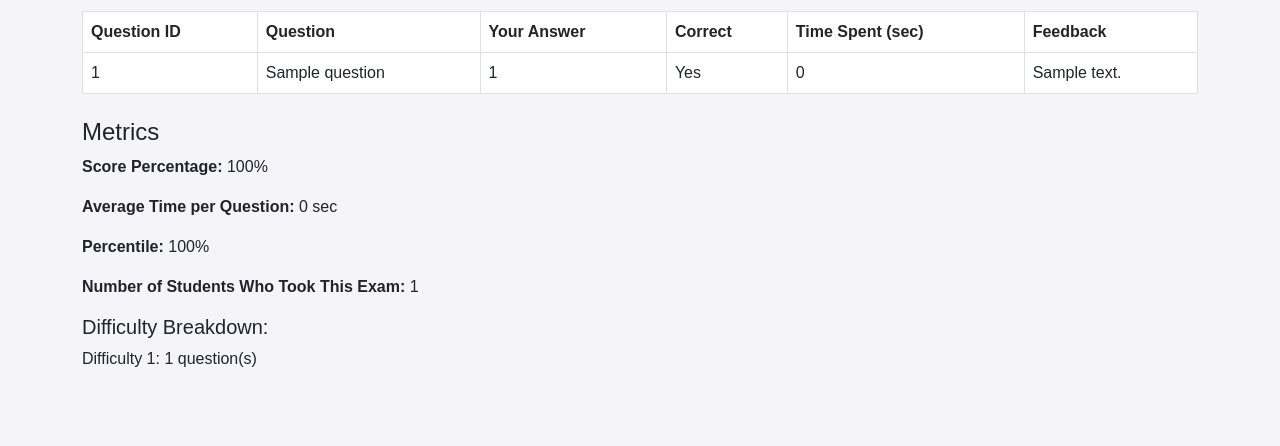
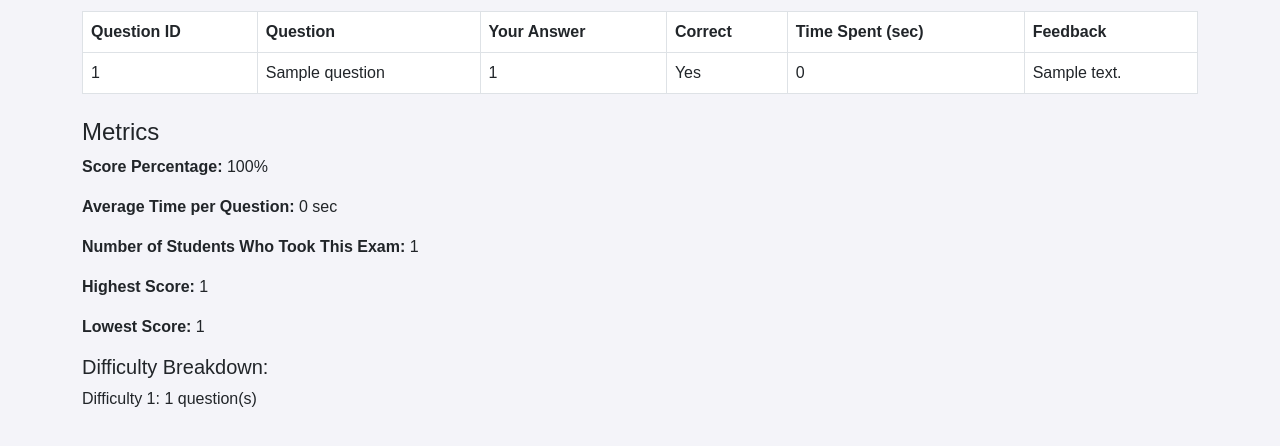
Before and after one commit to aryanthepain/DBMS_lab, a PHP site: page /pages/evaluation.php in a window 1280 px wide. Shown: the part 255-701 px from the top of the page. Run offline with PHP 8.4, Linux system fonts and the light colour scheme; the visitor is signed in with stand-in values (Sample User, id 1); tables that the repository leaves empty hold one stand-in row (values such as "Sample post").

Commit message:
more metrics

```diff
--- a/pages/evaluation.php
+++ b/pages/evaluation.php
@@ -9,18 +9,14 @@ if (!isset($_SESSION['roll'])) {
 }
 $roll = $_SESSION['roll'];
 
-// Retrieve all completed exam bookings for this student.
+// Retrieve completed exam bookings for this student.
 $stmt = $pdo->prepare("SELECT booking_ID, Exam_ID FROM takes_exam WHERE Roll_number = ? AND end_time IS NOT NULL ORDER BY booking_ID DESC");
 $stmt->execute([$roll]);
 $bookings = $stmt->fetchAll(PDO::FETCH_ASSOC);
-
 if (empty($bookings)) {
     die("No completed exam found for evaluation.");
 }
-
-// If a booking is selected via GET, use that; otherwise, use the most recent.
 $selectedBookingID = isset($_GET['bookingID']) ? $_GET['bookingID'] : $bookings[0]['booking_ID'];
-// Also, get the exam ID for the selected booking.
 $stmt = $pdo->prepare("SELECT Exam_ID FROM takes_exam WHERE booking_ID = ?");
 $stmt->execute([$selectedBookingID]);
 $examData = $stmt->fetch(PDO::FETCH_ASSOC);
@@ -61,19 +57,26 @@ foreach ($results as $row) {
 $scorePercentage = $totalQuestions > 0 ? round(($correctCount / $totalQuestions) * 100, 2) : 0;
 $avgTimePerQuestion = $totalQuestions > 0 ? round($totalTime / $totalQuestions, 2) : 0;
 
-// Additional analysis: number of students who took this exam.
+// Additional metrics.
 $stmt = $pdo->prepare("SELECT COUNT(DISTINCT Roll_number) FROM takes_exam WHERE Exam_ID = ? AND end_time IS NOT NULL");
 $stmt->execute([$examID]);
 $studentCount = $stmt->fetchColumn();
 
-// For demonstration: percentile calculation.
-$stmt = $pdo->query("SELECT COUNT(*) FROM takes_exam WHERE end_time IS NOT NULL");
-$totalExams = $stmt->fetchColumn();
-$stmt = $pdo->prepare("SELECT COUNT(*) FROM takes_exam
-                       WHERE (SELECT COUNT(*) FROM exam_results er WHERE er.booking_ID = takes_exam.booking_ID AND er.is_correct = 1) >= ?");
-$stmt->execute([$correctCount]);
-$examsAbove = $stmt->fetchColumn();
-$percentile = $totalExams > 0 ? round(($examsAbove / $totalExams) * 100, 2) : 0;
+$stmt = $pdo->prepare("SELECT MAX(correct_count) as highest, MIN(correct_count) as lowest FROM (
+       SELECT booking_ID, SUM(is_correct) as correct_count FROM exam_results
+       WHERE QID IN (SELECT QID FROM in_exam WHERE Exam_ID = ?)
+       GROUP BY booking_ID
+    ) sub");
+$stmt->execute([$examID]);
+$scoreData = $stmt->fetch(PDO::FETCH_ASSOC);
+
+$analysisResult = [
+    'avg_score' => round($scorePercentage, 2),
+    'avg_time' => $avgTimePerQuestion,
+    'studentCount' => $studentCount,
+    'highest_score' => $scoreData['highest'] ?? 0,
+    'lowest_score' => $scoreData['lowest'] ?? 0
+];
 ?>
 <!DOCTYPE html>
 <html lang="en">
@@ -90,7 +93,6 @@ $percentile = $totalExams > 0 ? round(($examsAbove / $totalExams) * 100, 2) : 0;
     <?php include 'navbar.php'; ?>
     <div class="container mt-5">
         <h2>Exam Evaluation & Analysis</h2>
-        <!-- Booking selection -->
         <form method="get" action="evaluation.php">
             <div class="mb-3">
                 <label for="bookingID" class="form-label">Select Exam Booking</label>
@@ -103,8 +105,6 @@ $percentile = $totalExams > 0 ? round(($examsAbove / $totalExams) * 100, 2) : 0;
                 </select>
             </div>
         </form>
-
-        <!-- Evaluation Table -->
         <table class="table table-bordered">
             <thead>
                 <tr>
@@ -122,21 +122,20 @@ $percentile = $totalExams > 0 ? round(($examsAbove / $totalExams) * 100, 2) : 0;
                         <td><?php echo htmlspecialchars($row['QID']); ?></td>
                         <td><?php echo htmlspecialchars($row['question']); ?></td>
                         <td><?php echo htmlspecialchars($row['selected_option']); ?></td>
-                        <td><?php echo $row['is_correct'] ? "Yes" : "No"; ?></td>
+                        <td><?php echo ($row['is_correct']) ? "Yes" : "No"; ?></td>
                         <td><?php echo htmlspecialchars($row['time_spent']); ?></td>
                         <td><?php echo htmlspecialchars($row['feedback_text']); ?></td>
                     </tr>
                 <?php endforeach; ?>
             </tbody>
         </table>
-
-        <!-- Metrics -->
         <div class="mt-4">
             <h4>Metrics</h4>
-            <p><strong>Score Percentage:</strong> <?php echo $scorePercentage; ?>%</p>
-            <p><strong>Average Time per Question:</strong> <?php echo $avgTimePerQuestion; ?> sec</p>
-            <p><strong>Percentile:</strong> <?php echo $percentile; ?>%</p>
-            <p><strong>Number of Students Who Took This Exam:</strong> <?php echo $studentCount; ?></p>
+            <p><strong>Score Percentage:</strong> <?php echo $analysisResult['avg_score']; ?>%</p>
+            <p><strong>Average Time per Question:</strong> <?php echo $analysisResult['avg_time']; ?> sec</p>
+            <p><strong>Number of Students Who Took This Exam:</strong> <?php echo $analysisResult['studentCount']; ?></p>
+            <p><strong>Highest Score:</strong> <?php echo $analysisResult['highest_score']; ?></p>
+            <p><strong>Lowest Score:</strong> <?php echo $analysisResult['lowest_score']; ?></p>
             <h5>Difficulty Breakdown:</h5>
             <?php foreach ($difficultyCounts as $level => $count): ?>
                 <p>Difficulty <?php echo $level; ?>: <?php echo $count; ?> question(s)</p>
```
